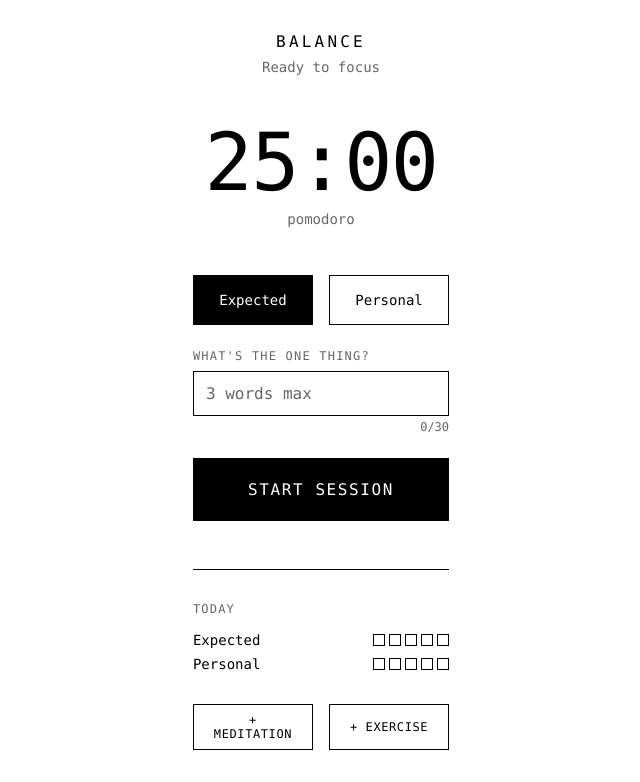
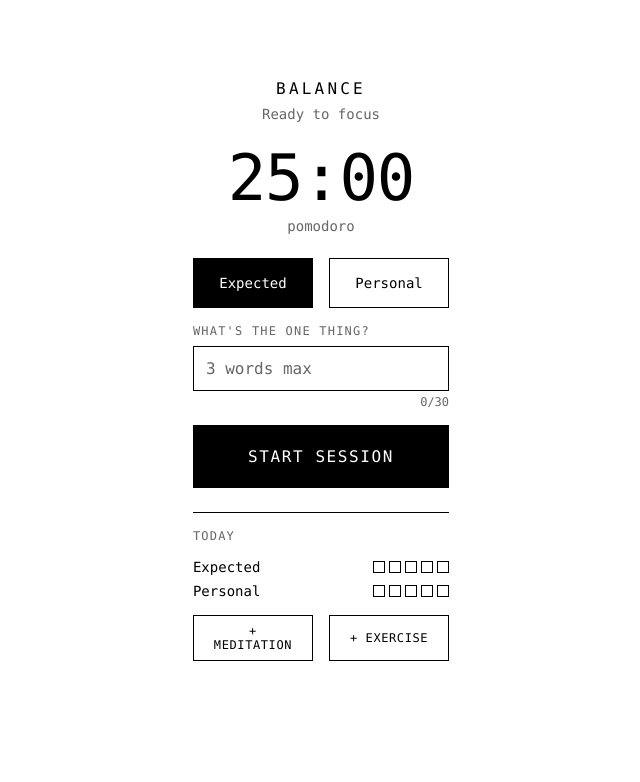
Before and after one commit to albertgstoehl/ks-knowledge-system, a FastAPI app: page / in a window 1280 px wide. Shown: the part 67-849 px from the top of the page, without its empty margins (319-959 px from the left). After the commit the page ends 728 px from the top, so only its background shows below. Run offline with FastAPI, Linux system fonts and the light colour scheme; data comes from the database, SQL or seed files in the repository; data that the repository does not hold is empty.

Commit message:
fix(balance): compact desktop layout to avoid scrolling
- Reduce timer font from 5rem to 4rem on desktop
- Reduce vertical margins between sections
- Move desktop media query to end of CSS for specificity
- Add cache buster to stylesheet

🤖 Generated with [Claude Code](https://claude.com/claude-code)

Co-Authored-By: Claude Opus 4.5 <noreply@anthropic.com>

```diff
--- a/balance/src/static/css/style.css
+++ b/balance/src/static/css/style.css
@@ -161,6 +161,7 @@ body.break-mode {
   max-width: 400px;
   width: 100%;
 }
+
 
 /* Header */
 .header {
@@ -1273,3 +1274,41 @@ body.evening-mode {
   font-size: 0.75rem;
   opacity: 0.7;
 }
+
+/* =====================================================
+   DESKTOP COMPACT LAYOUT
+   ===================================================== */
+@media (min-width: 769px) {
+  .container {
+    max-width: 500px;
+  }
+
+  .header {
+    margin-bottom: 1.5rem;
+  }
+
+  .timer-display {
+    margin-bottom: 1.5rem;
+  }
+
+  .timer-display .time {
+    font-size: 4rem;
+  }
+
+  .type-selection {
+    margin-bottom: 1rem;
+  }
+
+  .intention-group {
+    margin-bottom: 1rem;
+  }
+
+  .today-progress {
+    margin-top: 1.5rem;
+    padding-top: 1rem;
+  }
+
+  .quick-actions {
+    margin-top: 1rem;
+  }
+}
--- a/balance/src/templates/base.html
+++ b/balance/src/templates/base.html
@@ -4,7 +4,7 @@
   <meta charset="UTF-8">
   <meta name="viewport" content="width=device-width, initial-scale=1.0, maximum-scale=1.0, user-scalable=no">
   <title>{% block title %}Balance{% endblock %}</title>
-  <link rel="stylesheet" href="/static/css/style.css">
+  <link rel="stylesheet" href="/static/css/style.css?v=3">
   {% block head %}{% endblock %}
 </head>
 <body>
```
